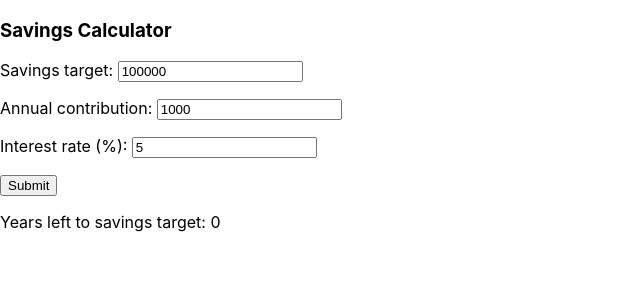
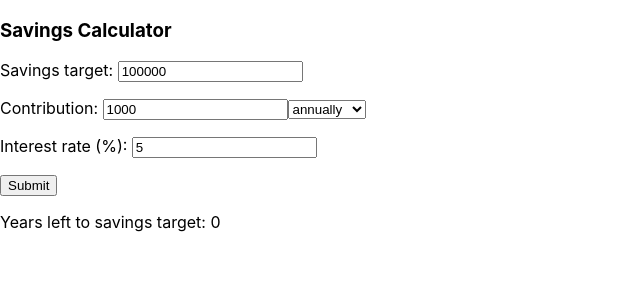
Before and after one commit to joshyou/savings-calculator, a React (Create React App) app: page / in a window 1280 px wide. Shown: the top 300 px of the page, without its empty margins (0-640 px from the left). Built offline with nearby package versions, Linux system fonts and the light colour scheme.

Commit message:
added contribution frequency options

```diff
--- a/src/App.js
+++ b/src/App.js
@@ -35,39 +35,52 @@ user input - target, principal, amount, interest rate.
 prints number of years
 */
 
-class Years extends React.Component {
+/*npm start to run*/
+
+/* customization frequency: dropdown after contribution box:
+per year, per month, per week?
+
+interest rate is ambiguous. assume it's an annualized interest rate compounded based on period length?
+interest should get converted to period interest - e.g. if period is monthly then interest divided by 12
+this should happen before periodsToTarget is called
+*/
+
+class Calculator extends React.Component {
   constructor(props) {
     super(props);
     this.state= {target: 100000,
                  amount: 1000,
                  interest: 5,
                  principal: 0,
-                 years: 0};
+                 frequency: 1,
+                 periods: 0};
     this.updateTarget = this.updateTarget.bind(this);
     this.updateAmount = this.updateAmount.bind(this);
     this.updateInterest = this.updateInterest.bind(this);
+    this.updateFrequency = this.updateFrequency.bind(this);
     this.handleSubmit = this.handleSubmit.bind(this);
   }
 
-  yearsToTarget(target, principal, amount, interest) {
+  periodsToTarget(target, principal, amount, interest, frequency) {
     let total = principal;
-    let years = 0;
+    let periods = 0;
     //amount = parseFloat(amount);
-    let percentInterest = 1 + 0.01*interest;
+    //alert('frequency:' + frequency)
+    let percentInterest = 1 + 0.01*(interest/frequency);
     if (amount < 0) {
-      return "not gonna happen bud";
+      return "not gonna happen bud!";
     }
     while (total < target) {
       total += amount;
       total *= percentInterest;
-      years += 1;
-      if (years > 10000) {
-        return "not gonna happen bud";
+      periods += 1;
+      if (periods > 10000) {
+        return "not gonna happen bud!";
       }
 
     }
     //alert('final years:' + years)
-    return years;
+    return periods/frequency;
   }
 
   updateTarget(event) {
@@ -86,10 +99,21 @@ class Years extends React.Component {
     event.preventDefault();
   }
 
+  updateFrequency(event) {
+    this.setState({frequency: parseFloat(event.target.value)});
+    event.preventDefault();
+  }
+
   handleSubmit(event) {
 
     //this.setState({years:0});
-    this.setState({years: this.yearsToTarget(this.state.target, this.state.principal, this.state.amount, this.state.interest)});
+    this.setState({periods:
+      this.periodsToTarget(
+        this.state.target,
+        this.state.principal,
+        this.state.amount,
+        this.state.interest,
+        this.state.frequency)});
     //alert('number of years' + this.state.years);
     event.preventDefault();
     //this.setState({})
@@ -107,8 +131,14 @@ class Years extends React.Component {
         </label>
         <p> </p>
         <label>
-          Annual contribution:&nbsp;
+          Contribution:&nbsp;
           <input type="number" value={this.state.amount} onChange={this.updateAmount}/>
+          <select value = {this.state.frequency} onChange={this.updateFrequency}>
+            <option value = {1}>annually</option>
+            <option value = {12}>monthly</option>
+            <option value = {26}>bi-weekly</option>
+            <option value = {52}>weekly</option>
+          </select>
         </label>
         <p></p>
           <label>
@@ -119,16 +149,16 @@ class Years extends React.Component {
         <input type="submit" value="Submit"/>
       </form>
 
-      <p>Years left to savings target: {this.state.years}
+      <p>Years left to savings target: {this.state.periods}
       </p>
       </div>);
   }
 }
 
 ReactDOM.render(
-  <Years />,
+  <Calculator />,
   //formatName(user),
   document.getElementById('root')
 );
 
-export default Years;
+export default Calculator;
```
